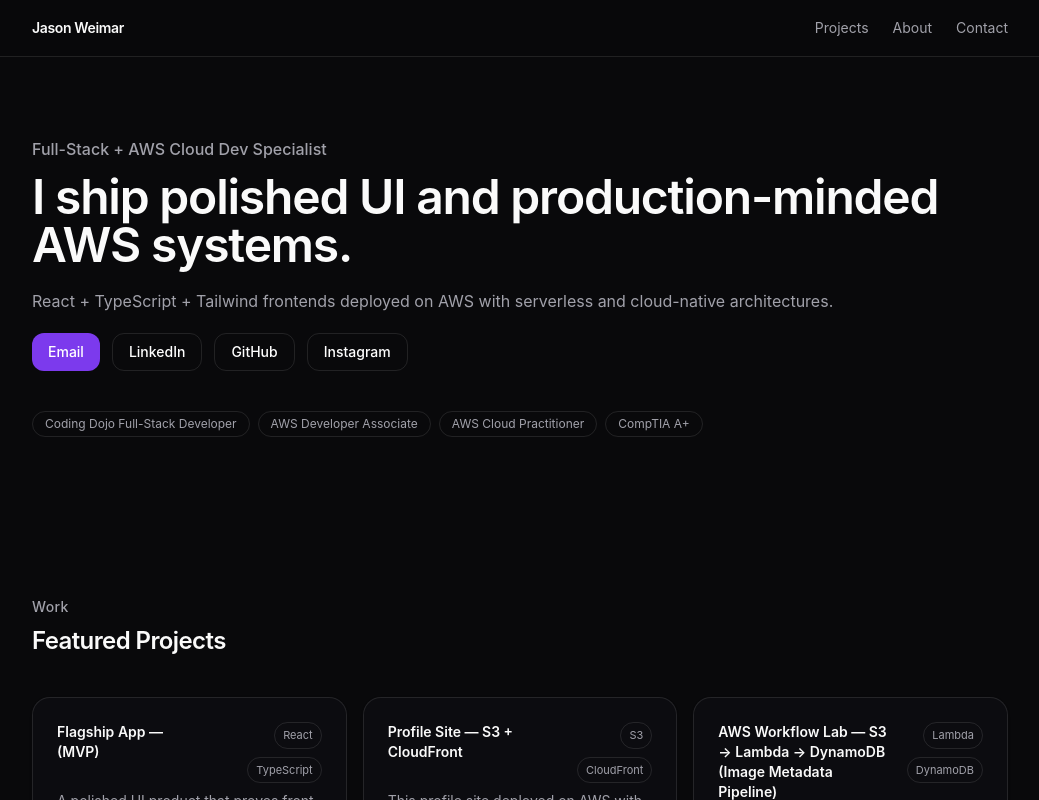
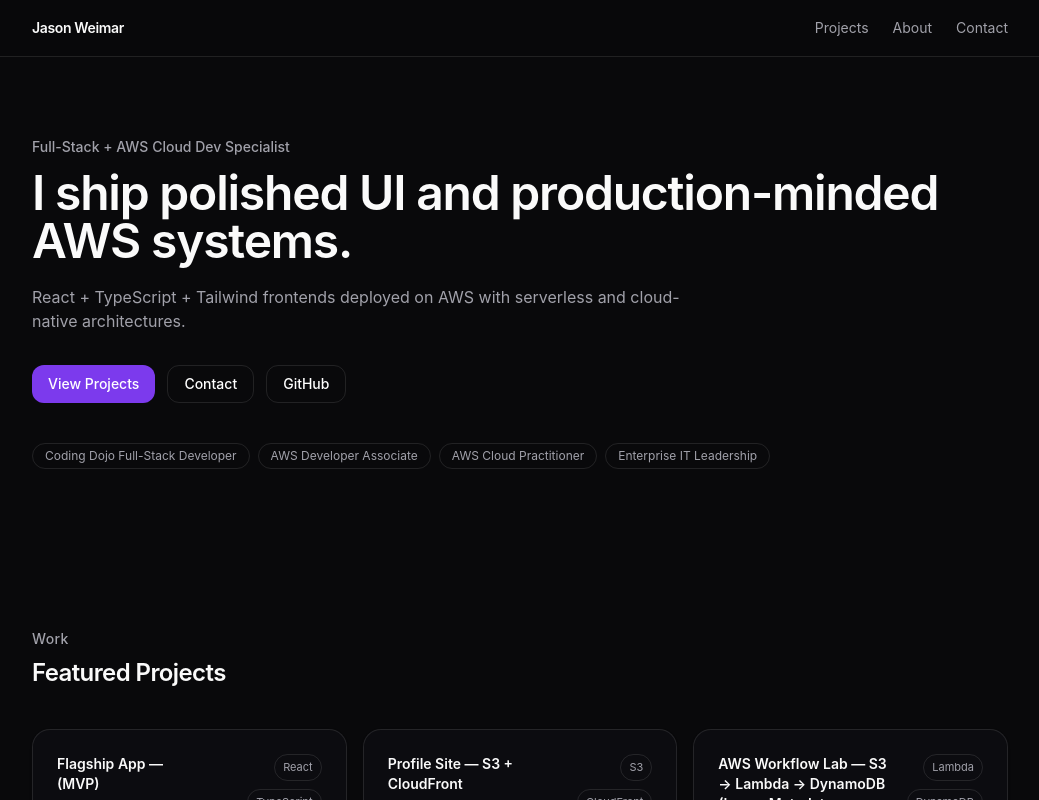
Before and after one commit to JasonWeimar/portfolio-site, a React (Vite) app: page / in a window 1280 px wide. Shown: the top 800 px of the page, without its empty margins (120-1159 px from the left). Built offline with nearby package versions, Linux system fonts and the light colour scheme.

Commit message:
Step F: AWS Deploy

```diff
--- a/src/App.tsx
+++ b/src/App.tsx
@@ -84,7 +84,7 @@ export default function App() {
       <section className="py-16 sm:py-20">
         <Container>
           {/* Eyebrow line: small positioning statement (scan-first). */}
-          <p className="test-sm font-medium text-(--muted)">
+          <p className="text-sm font-medium text-(--muted)">
             {siteConfig.tagline}
           </p>
 
@@ -94,23 +94,29 @@ export default function App() {
           </h1>
 
           {/* Supporting line: gives stack + credibility without bloating hero. */}
-          <p className="mt-5 max-2-2xl text-(--muted)">
+          <p className="mt-5 max-w-2xl text-(--muted)">
             {siteConfig.summary}
           </p>
 
           {/* Primary CTAs: “View Projects” is the conversion goal. */}
-          <div className="flex flex-wrap gap-3 mt-5">
-            {siteConfig.socials.map((s) => (
-              <Button
-                key={s.label}
-                href={s.href}
-                variant={s.label === "Email" ? "primary" : "secondary"}
-                target={s.external ? "_blank" : undefined}
-                rel={s.external ? "noreferrer" : undefined}
-              >
-                {s.label}
-              </Button>
-            ))}
+          <div className="mt-8 flex flex-wrap gap-3">
+            <Button href="#projects" variant="primary">
+              View Projects
+            </Button>
+
+            <Button href="#contact" variant="secondary">
+              Contact
+            </Button>
+
+            {/* Optional: GitHub visible up top */}
+            <Button
+              href={siteConfig.links.github}
+              variant="secondary"
+              target="_blank"
+              rel="noreferrer"
+            >
+              GitHub
+            </Button>
           </div>
 
           {/**
@@ -129,7 +135,7 @@ export default function App() {
               AWS Cloud Practitioner
             </span>
             <span className="rounded-full border border-(--border) px-3 py-1">
-              CompTIA A+
+              Enterprise IT Leadership
             </span>
           </div>
         </Container>
@@ -179,7 +185,7 @@ export default function App() {
       </Section>
 
       {/* Contact  */}
-      <Section id="contact" eyebrow="Reach out" title="Contact | Socials">
+      <Section id="contact" eyebrow="Reach out" title="Contact">
         <div className="flex flex-wrap gap-3">
           {siteConfig.socials.map((s) => (
             <Button
```
Also changed, not shown: 2 other files (tests, documents, lock files or other folders).
